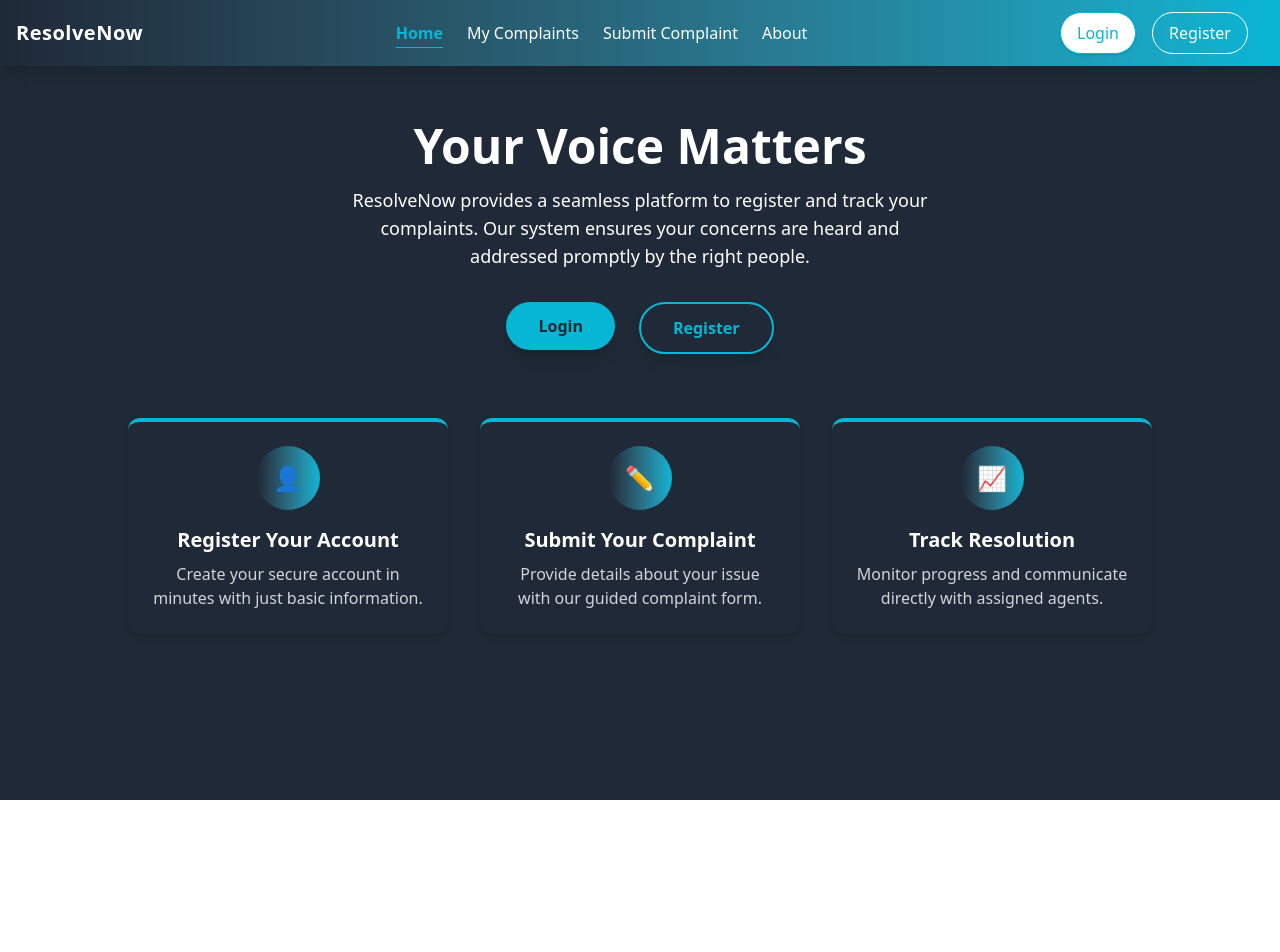
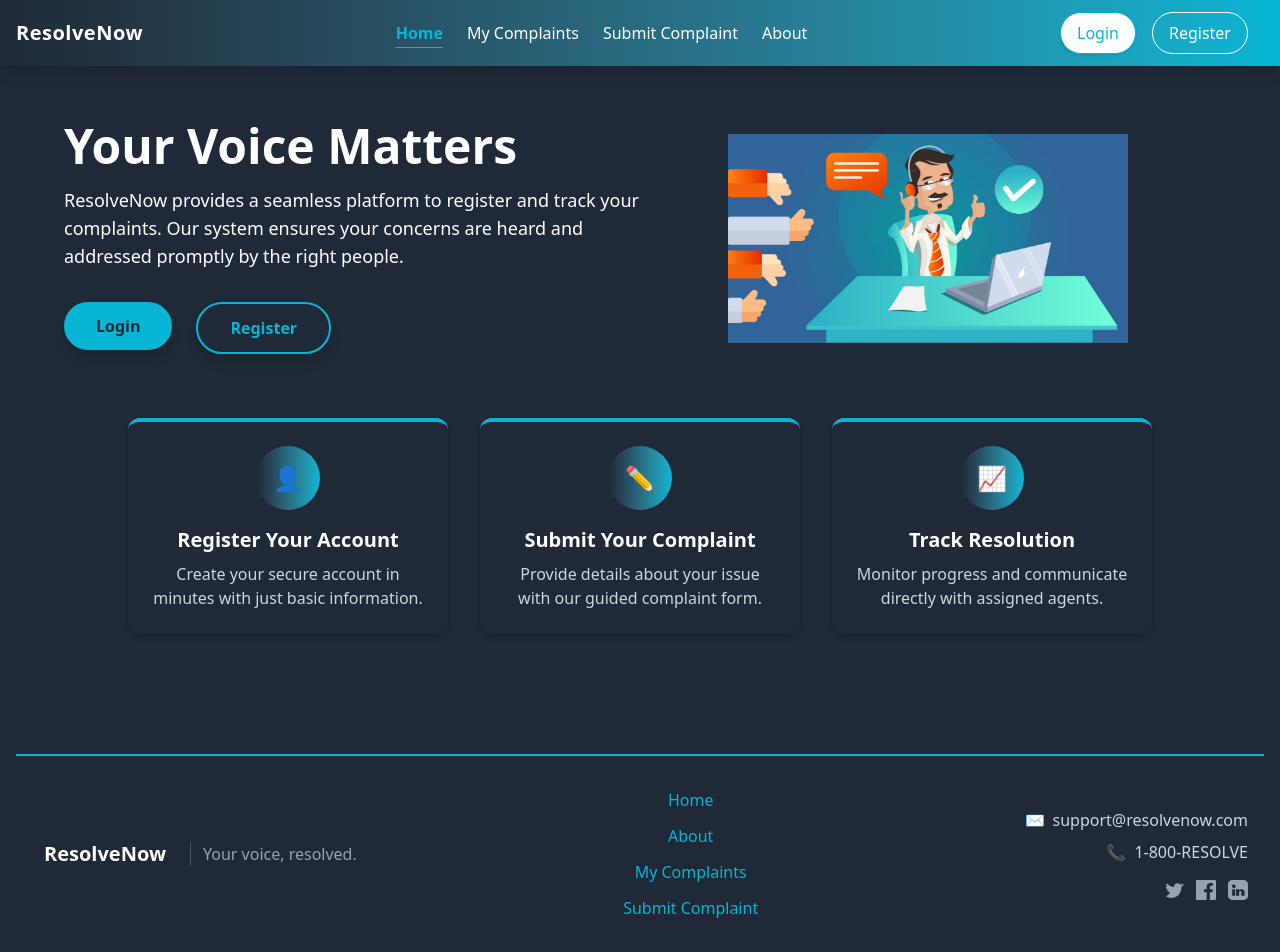
Before and after one commit to DakshayaniArle/Complaint_Management_System, a React (Vite) app in the folder FrontEnd/: page / in a window 1280 px wide. Shown: the top 952 px of the page. Before the commit the page ends 800 px from the top, so only its background shows below. Built offline with nearby package versions, Linux system fonts and the light colour scheme.

Commit message:
changes in signup page

```diff
--- /dev/null
+++ b/FrontEnd/src/components/Footer.jsx
@@ -0,0 +1,50 @@
+import React from "react";
+
+export default function Footer() {
+  return (
+    <footer className="bg-[#1F2937] w-full  border-t-2 border-[#06B6D4]">
+      <div className="container mx-auto px-4 py-8 flex flex-col md:flex-row md:justify-between md:items-center gap-4">
+        {/* Left: Logo and tagline */}
+        <div className="flex items-center space-x-3">
+          <span className="text-2xl text-[#06B6D4]"></span>
+          <span className="text-xl font-bold text-white">ResolveNow</span>
+          <span className="hidden md:inline text-gray-400 pl-3 border-l border-gray-600 ml-3">
+            Your voice, resolved.
+          </span>
+        </div>
+        {/* Middle: Links */}
+       <div className="flex flex-col items-center gap-3 text-center">
+  <a href="/" className="text-[#06B6D4] hover:underline transition">Home</a>
+  <a href="/about" className="text-[#06B6D4] hover:underline transition">About</a>
+  <a href="/complaints" className="text-[#06B6D4] hover:underline transition">My Complaints</a>
+  <a href="/submit" className="text-[#06B6D4] hover:underline transition">Submit Complaint</a>
+</div>
+        {/* Right: Contact & Social */}
+        <div className="flex flex-col items-center md:items-end space-y-2">
+          <div className="flex items-center space-x-2">
+            <span className="text-[#06B6D4]">✉️</span>
+            <span className="text-gray-300">support@resolvenow.com</span>
+          </div>
+          <div className="flex items-center space-x-2">
+            <span className="text-[#06B6D4]">📞</span>
+            <span className="text-gray-300">1-800-RESOLVE</span>
+          </div>
+          <div className="mt-2 flex space-x-3">
+            <a href="https://twitter.com/" target="_blank" rel="noopener noreferrer" className="hover:text-[#06B6D4] text-gray-400 transition">
+              <svg fill="currentColor" viewBox="0 0 24 24" className="h-5 w-5"><path d="M22.46 6c-.77.35-1.6.6-2.47.7a4.3 4.3 0 0 0 1.89-2.38 8.61 8.61 0 0 1-2.72 1.04A4.28 4.28 0 0 0 16.11 4c-2.4 0-4.36 2.05-3.79 4.37a12.14 12.14 0 0 1-8.82-4.48s-1.79 3.05.84 4.49A4.23 4.23 0 0 1 2 7.65c0 1.94 1.35 3.55 3.34 3.93a4.37 4.37 0 0 1-1.93.07c.54 1.69 2.09 2.92 3.94 2.95A8.61 8.61 0 0 1 2 19.53a12.06 12.06 0 0 0 6.6 1.94c7.92 0 12.25-6.56 12.25-12.25 0-.19 0-.39-.02-.58A8.7 8.7 0 0 0 24 4.59a8.76 8.76 0 0 1-2.54.7z"/></svg>
+            </a>
+            <a href="https://facebook.com/" target="_blank" rel="noopener noreferrer" className="hover:text-[#06B6D4] text-gray-400 transition">
+              <svg fill="currentColor" viewBox="0 0 24 24" className="h-5 w-5"><path d="M22.675 0h-21.35C.597 0 0 .597 0 1.333v21.333C0 23.403.597 24 1.333 24h11.495v-9.294H9.692V11.06h3.136V8.413c0-3.1 1.893-4.788 4.659-4.788 1.325 0 2.463.099 2.797.144v3.24h-1.918c-1.504 0-1.795.715-1.795 1.763v2.312h3.587l-.467 3.646h-3.12V24h6.116c.736 0 1.333-.597 1.333-1.334V1.333C24 .597 23.403 0 22.675 0z"/></svg>
+            </a>
+            <a href="https://linkedin.com/" target="_blank" rel="noopener noreferrer" className="hover:text-[#06B6D4] text-gray-400 transition">
+              <svg fill="currentColor" viewBox="0 0 24 24" className="h-5 w-5"><path d="M19 0h-14C2.2 0 0 2.2 0 5v14c0 2.8 2.2 5 5 5h14c2.8 0 5-2.2 5-5V5c0-2.8-2.2-5-5-5zm-9.3 19H5v-8h4.7v8zm-2.3-9.2c-1.5 0-2.5-1-2.5-2.3C4.2 6.5 5.2 5.5 6.7 5.5c1.5 0 2.5 1 2.5 2.3 0 1.3-1 2.3-2.5 2.3zm13.3 9.2h-4.7v-4c0-1-.3-1.7-1.2-1.7s-1.5.8-1.5 1.8v3.9h-4.7v-8h4.7v1.1h.1c.6-.9 1.7-1.1 2.8-1.1 2.1 0 3.7 1.3 3.7 4.1v4.9z"/></svg>
+            </a>
+          </div>
+        </div>
+      </div>
+      <div className="mt-6 text-center text-sm text-gray-400 border-t border-gray-700 pt-4">
+        &copy; {new Date().getFullYear()} ResolveNow. All rights reserved.
+      </div>
+    </footer>
+  );
+}
--- a/FrontEnd/src/pages/Home.jsx
+++ b/FrontEnd/src/pages/Home.jsx
@@ -1,14 +1,20 @@
 import React from "react";
 import { Link } from "react-router-dom";
+import Footer from "../components/Footer";
+
 export default function Home() {
   return (
-    <div className="flex flex-col items-center justify-center min-h-[70vh]">
+    <>
+      <div className="flex flex-col items-center justify-center min-h-[70vh] px-4 md:px-12">
+        <div className="flex flex-col md:flex-row items-center justify-between w-full max-w-6xl">
+          {/* Text Section */}
+          <div className="md:w-1/2 text-center md:text-left mb-10 md:mb-0">
             <h1 className="text-4xl md:text-5xl font-bold text-white mb-4">Your Voice Matters</h1>
-      <p className="text-lg text-white mb-8 max-w-xl text-center">
+            <p className="text-lg text-white mb-8 max-w-xl">
               ResolveNow provides a seamless platform to register and track your complaints.
               Our system ensures your concerns are heard and addressed promptly by the right people.
             </p>
-      <div className="flex flex-col sm:flex-row gap-6">
+            <div className="flex flex-col sm:flex-row gap-6 justify-center md:justify-start">
               <Link to="/login">
                 <button className="bg-[#06B6D4] text-[#1F2937] px-8 py-3 rounded-full font-bold hover:bg-[#0891B2] transition shadow-lg">
                   Login
@@ -20,29 +26,40 @@ export default function Home() {
                 </button>
               </Link>
             </div>
-      <div className="mt-16 grid grid-cols-1 md:grid-cols-3 gap-8 w-full max-w-5xl">
-        <div className="bg-[#1F2937] p-6 rounded-xl shadow-md text-center border-t-4 border-[#06B6D4] hover:scale-105 transition">
-          <div className="w-16 h-16 bg-gradient-to-r from-[#1F2937] to-[#06B6D4] rounded-full flex items-center justify-center mx-auto mb-4">
-            <span className="text-white text-2xl">👤</span>
           </div>
-          <h3 className="text-xl font-semibold mb-2 text-white">Register Your Account</h3>
-          <p className="text-gray-300">Create your secure account in minutes with just basic information.</p>
-        </div>
-        <div className="bg-[#1F2937] p-6 rounded-xl shadow-md text-center border-t-4 border-[#06B6D4] hover:scale-105 transition">
-          <div className="w-16 h-16 bg-gradient-to-r from-[#1F2937] to-[#06B6D4] rounded-full flex items-center justify-center mx-auto mb-4">
-            <span className="text-white text-2xl">✏️</span>
-          </div>
-          <h3 className="text-xl font-semibold mb-2 text-white">Submit Your Complaint</h3>
-          <p className="text-gray-300">Provide details about your issue with our guided complaint form.</p>
-        </div>
-        <div className="bg-[#1F2937] p-6 rounded-xl shadow-md text-center border-t-4 border-[#06B6D4] hover:scale-105 transition">
-          <div className="w-16 h-16 bg-gradient-to-r from-[#1F2937] to-[#06B6D4] rounded-full flex items-center justify-center mx-auto mb-4">
-            <span className="text-white text-2xl">📈</span>
-          </div>
-          <h3 className="text-xl font-semibold mb-2 text-white">Track Resolution</h3>
-          <p className="text-gray-300">Monitor progress and communicate directly with assigned agents.</p>
+
+          {/* Image Section */}
+          <div className="md:w-1/2 flex justify-center">
+            <img
+              src="/complaints.jpg"
+              alt="Illustration"
+              className="w-80 md:w-[400px] object-contain"
+            />
           </div>
         </div>
+
+        {/* Features */}
+        <div className="mt-16 grid grid-cols-1 md:grid-cols-3 gap-8 w-full max-w-5xl">
+          {[
+            { icon: '👤', title: 'Register Your Account', text: 'Create your secure account in minutes with just basic information.' },
+            { icon: '✏️', title: 'Submit Your Complaint', text: 'Provide details about your issue with our guided complaint form.' },
+            { icon: '📈', title: 'Track Resolution', text: 'Monitor progress and communicate directly with assigned agents.' }
+          ].map(({ icon, title, text }) => (
+            <div key={title} className="bg-[#1F2937] p-6 rounded-xl shadow-md text-center border-t-4 border-[#06B6D4] hover:scale-105 transition">
+              <div className="w-16 h-16 bg-gradient-to-r from-[#1F2937] to-[#06B6D4] rounded-full flex items-center justify-center mx-auto mb-4">
+                <span className="text-white text-2xl">{icon}</span>
               </div>
+              <h3 className="text-xl font-semibold mb-2 text-white">{title}</h3>
+              <p className="text-gray-300">{text}</p>
+            </div>
+          ))}
+        </div>
+      </div>
+
+      {/* Footer */}
+      <div className="mt-24">
+        <Footer />
+      </div>
+    </>
   );
 }
--- a/FrontEnd/src/pages/Login.jsx
+++ b/FrontEnd/src/pages/Login.jsx
@@ -1,24 +1,39 @@
 import React, { useState } from "react";
-import { Link } from "react-router-dom";
+import { Link, useNavigate } from "react-router-dom";
 
 export default function Login() {
-  const [form, setForm] = useState({ email: "", password: "" });
+  const [form, setForm] = useState({ email: "", password: "", usertype: "user" });
   const [showPassword, setShowPassword] = useState(false);
   const [error, setError] = useState("");
+  const navigate = useNavigate();
 
   const handleChange = (e) =>
     setForm({ ...form, [e.target.name]: e.target.value });
 
-  const handleSubmit = (e) => {
+  const handleSubmit = async (e) => {
     e.preventDefault();
-    // Example validation
-    if (!form.email || !form.password) {
+    if (!form.email || !form.password || !form.usertype) {
       setError("Please fill in all fields.");
       return;
     }
     setError("");
-    // Replace with real auth logic
-    alert(`Logged in as ${form.email}`);
+    try {
+      // Send login request to backend
+     // const res = await fetch("http://localhost:5000/api/login", {
+     //   method: "POST",
+     //   headers: { "Content-Type": "application/json" },
+       // body: JSON.stringify(form),
+      //});
+      //const data = await res.json();
+      //if (!res.ok) {
+       // setError(data.error || "Login failed");
+       // return;
+      //}
+      alert(`Logged in as ${data.email || form.email} as ${form.usertype}`);
+      navigate("/complaints");
+    } catch (err) {
+      setError("Server error. Please try again.");
+    }
   };
 
   return (
@@ -38,6 +53,21 @@ export default function Login() {
               onChange={handleChange}
               autoComplete="email"
             />
+          </div>
+          <div>
+            <label className="block text-[#06B6D4] mb-1" htmlFor="usertype">User Type</label>
+            <select
+              id="usertype"
+              name="usertype"
+              value={form.usertype}
+              onChange={handleChange}
+              className="w-full px-4 py-2 rounded-lg bg-[#1F2937] border border-gray-700 text-[#06B6D4] focus:outline-none focus:ring-2 focus:ring-[#06B6D4]"
+              required
+            >
+              <option value="user">User</option>
+              <option value="admin">Admin</option>
+              <option value="agent">Agent</option>
+            </select>
           </div>
           <div>
             <label className="block text-[#06B6D4] mb-1" htmlFor="password">Password</label>
--- a/FrontEnd/src/pages/Signup.jsx
+++ b/FrontEnd/src/pages/Signup.jsx
@@ -1,15 +1,28 @@
 import React, { useState } from "react";
 import { Link, useNavigate } from "react-router-dom";
 export default function Signup() {
-  const [form, setForm] = useState({ name: "", email: "", password: "", confirm: "" });
+  const [form, setForm] = useState({
+    name: "",
+    email: "",
+    password: "",
+    confirm: "",
+    usertype: "user",
+  });
   const [showPassword, setShowPassword] = useState(false);
   const [error, setError] = useState("");
   const navigate = useNavigate();
-  const handleChange = (e) => setForm({ ...form, [e.target.name]: e.target.value });
+  const handleChange = (e) =>
+    setForm({ ...form, [e.target.name]: e.target.value });
 
-  const handleSubmit = (e) => {
+  const handleSubmit = async (e) => {
     e.preventDefault();
-    if (!form.name || !form.email || !form.password || !form.confirm) {
+    if (
+      !form.name ||
+      !form.email ||
+      !form.password ||
+      !form.confirm ||
+      !form.usertype
+    ) {
       setError("All fields are required.");
       return;
     }
@@ -18,19 +31,50 @@ export default function Signup() {
       return;
     }
     setError("");
-    // Replace with actual signup logic
-    alert(`Registered as ${form.email}`);
+    // try {
+    //   const res = await fetch('http://localhost:5000/api/signup', {
+    //     method: 'POST',
+    //     headers: { 'Content-Type': 'application/json' },
+    //     body: JSON.stringify({
+    //       name: form.name,
+    //       email: form.email,
+    //       password: form.password,
+    //       usertype: form.usertype,
+    //     }),
+    //   });
+    //   const data = await res.json();
+    //   if (!res.ok) {
+    //     setError(data.error || "Registration failed");
+    //     return;
+    //   }
+    //   alert("Registered successfully!");
+    //   navigate("/login");
+    // } catch (err) {
+    //   setError("Server error. Please try again.");
+    // }
+    alert(
+      `Registered as ${form.email} with usertype: ${form.usertype}`
+    );
     navigate("/login");
   };
 
   return (
     <div className="flex items-center justify-center min-h-[70vh]">
       <div className="w-full max-w-md bg-[#1F2937] rounded-lg shadow-lg p-8 border-t-4 border-[#06B6D4]">
-        <h2 className="text-3xl font-bold mb-6 text-center text-[#06B6D4]">Register</h2>
+        <h2 className="text-3xl font-bold mb-6 text-center text-[#06B6D4]">
+          Register
+        </h2>
         <form onSubmit={handleSubmit} className="space-y-4">
-          {error && <div className="bg-red-500 text-white p-2 rounded">{error}</div>}
+          {error && (
+            <div className="bg-red-500 text-white p-2 rounded">{error}</div>
+          )}
           <div>
-            <label className="block text-[#06B6D4] mb-1" htmlFor="name">Name</label>
+            <label
+              className="block text-[#06B6D4] mb-1"
+              htmlFor="name"
+            >
+              Name
+            </label>
             <input
               className="w-full px-4 py-2 rounded-lg bg-[#1F2937] border border-gray-700 text-[#06B6D4] focus:outline-none focus:ring-2 focus:ring-[#06B6D4]"
               type="text"
@@ -42,7 +86,12 @@ export default function Signup() {
             />
           </div>
           <div>
-            <label className="block text-[#06B6D4] mb-1" htmlFor="email">Email</label>
+            <label
+              className="block text-[#06B6D4] mb-1"
+              htmlFor="email"
+            >
+              Email
+            </label>
             <input
               className="w-full px-4 py-2 rounded-lg bg-[#1F2937] border border-gray-700 text-[#06B6D4] focus:outline-none focus:ring-2 focus:ring-[#06B6D4]"
               type="email"
@@ -54,7 +103,32 @@ export default function Signup() {
             />
           </div>
           <div>
-            <label className="block text-[#06B6D4] mb-1" htmlFor="password">Password</label>
+            <label
+              className="block text-[#06B6D4] mb-1"
+              htmlFor="usertype"
+            >
+              User Type
+            </label>
+            <select
+              id="usertype"
+              name="usertype"
+              value={form.usertype}
+              onChange={handleChange}
+              className="w-full px-4 py-2 rounded-lg bg-[#1F2937] border border-gray-700 text-[#06B6D4] focus:outline-none focus:ring-2 focus:ring-[#06B6D4]"
+              required
+            >
+              <option value="user">User</option>
+              <option value="admin">Admin</option>
+              <option value="agent">Agent</option>
+            </select>
+          </div>
+          <div>
+            <label
+              className="block text-[#06B6D4] mb-1"
+              htmlFor="password"
+            >
+              Password
+            </label>
             <div className="relative">
               <input
                 className="w-full px-4 py-2 rounded-lg bg-[#1F2937] border border-gray-700 text-[#06B6D4] focus:outline-none focus:ring-2 focus:ring-[#06B6D4]"
@@ -76,7 +150,12 @@ export default function Signup() {
             </div>
           </div>
           <div>
-            <label className="block text-[#06B6D4] mb-1" htmlFor="confirm">Confirm Password</label>
+            <label
+              className="block text-[#06B6D4] mb-1"
+              htmlFor="confirm"
+            >
+              Confirm Password
+            </label>
             <input
               className="w-full px-4 py-2 rounded-lg bg-[#1F2937] border border-gray-700 text-[#06B6D4] focus:outline-none focus:ring-2 focus:ring-[#06B6D4]"
               type={showPassword ? "text" : "password"}
```
Also changed, not shown: FrontEnd/public/complaints.jpg (added). Lines whose indentation alone changed are shown as unchanged.
